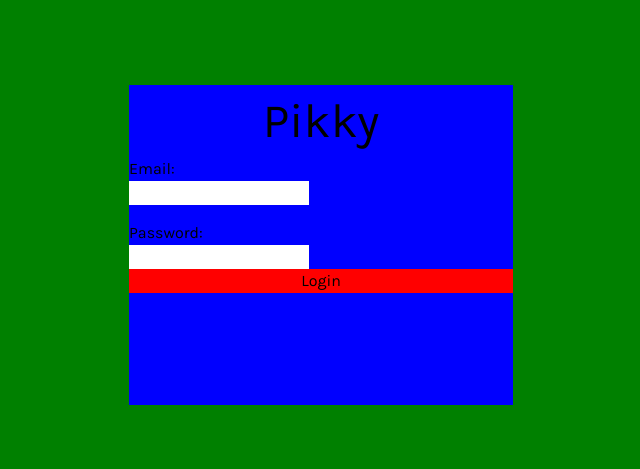
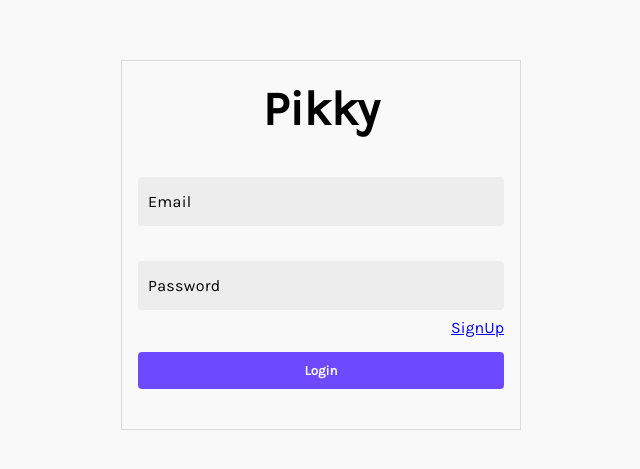
Before and after one commit to Eponce11/Pikky, a React (Vite) app in the folder client/: page / in a window 1280 px wide. Shown: the part 155-624 px from the top of the page, without its empty margins (319-959 px from the left). Built offline with nearby package versions, Linux system fonts and the light colour scheme.

Commit message:
login page css

```diff
--- a/client/postcss.config.cjs
+++ b/client/postcss.config.cjs
@@ -1,5 +1,6 @@
 module.exports = {
   plugins: {
+    'postcss-import': {},
     tailwindcss: {},
     autoprefixer: {},
   },
--- a/client/src/index.css
+++ b/client/src/index.css
@@ -1,3 +1,5 @@
+@import './styles/inputField.css'
+
 @tailwind base;
 @tailwind components;
 @tailwind utilities;
--- a/client/src/pages/login.tsx
+++ b/client/src/pages/login.tsx
@@ -41,15 +41,26 @@ const Login = () => {
     }
 
     return (
-        <div className="flex justify-center items-center bg-[green] h-screen w-screen">
-            <div className="bg-[blue] h-80 w-96">
-                <h1 className="text-[48px] text-center">Pikky</h1>
-                <span>{ error }</span>
-                <p>Email:</p>
-                <input type="text" className="mb-4" name='email' value={email} onChange={onChange} />
-                <p>Password:</p>
-                <input type="text" name='password' value={password} onChange={onChange} />
-                <button className="bg-[red] w-full block" onClick={handleLogin} >Login</button>
+        <div className="flex justify-center items-center h-screen w-screen bg-[#F9F9F9]">
+            <div className="flex justify-center pt-5 pb-10 w-full max-w-[400px] border border-solid border-[#DBDBDB] drop-shadow-xl">
+                <div className="flex flex-col items-center relative w-full px-4">
+                    <h1 className="text-[48px] text-center">Pikky</h1>
+                    <span className="text-[red] absolute top-16">{ error }</span>
+                    <div className="mt-10 inputField">
+                        <input type="text" name='email' value={email} onChange={onChange} required/>
+                        <span>Email</span>
+                    </div>
+
+                    <div className="inputField">
+                        <input type="text" name='password' value={password} onChange={onChange} required/>
+                        <span>Password</span>
+                        <i></i>
+                    </div>
+                    <div className="w-full text-end mt-2">
+                        <a className="decoration-none" href="/register">SignUp</a>
+                    </div>
+                    <input type='submit' value="Login" className="text-[#F9F9F9]" onClick={handleLogin} />
+                </div>
             </div>
         </div>
     )
--- /dev/null
+++ b/client/src/styles/inputField.css
@@ -0,0 +1,65 @@
+
+
+
+@layer components {
+    * {
+        box-sizing: border-box;
+    }
+
+
+    .inputField {
+        position: relative;
+        width: 100%;
+        margin-top: 35px;
+        background-color: #EDEDED;
+        border-radius: 4px;
+    }
+
+    .inputField > input {
+        position: relative;
+        width: 100%;
+        padding: 20px 10px 10px;
+        background: transparent;
+        border: none;
+        outline: none;
+        color: #23242a;
+        font-size: 1em;
+        letter-spacing: 0.05em;
+        z-index: 10;
+    }
+
+    .inputField > span {
+        position: absolute;
+        left: 0;
+        padding: 15px 10px 10px;
+        font-size: 1em;
+        color: black;
+        pointer-events: none;
+        letter-spacing: 0.02em;
+        transition: 0.5s;
+    }
+
+    .inputField > input:valid ~ span,
+    .inputField > input:focus ~ span {
+        color: black;
+        transform: translateX(0px) translateY(-12px);
+        font-size: 0.75em;
+    }
+
+
+    input[type="submit"] {
+        border: none;
+        outline: none;
+        background: #6D4AFF;
+        padding: 11px 25px;
+        margin-top: 15px;
+        border-radius: 4px;
+        font-weight: 600;
+        cursor: pointer;
+        width: 100%;
+    }
+
+    input[type="submit"]:active {
+        opacity: 0.8;
+    }
+}
```
